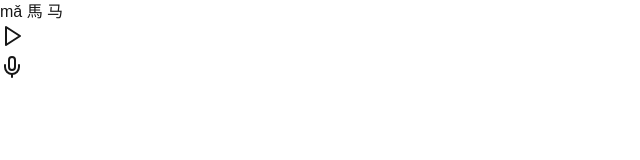
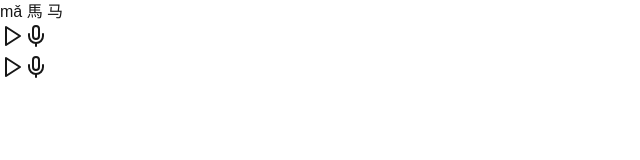
Before and after one commit to SkyBlue43/mandarin-tonal-app, a Next.js app in the folder Frontend/: page / in a window 1280 px wide. Shown: the top 160 px of the page, without its empty margins (0-640 px from the left). Built offline with nearby package versions, Linux system fonts and the light colour scheme.

Commit message:
Changed the component structure so each thing will have it's own component

```diff
--- /dev/null
+++ b/Frontend/src/app/components/oneWord.tsx
@@ -0,0 +1,69 @@
+import { LineChart, Line, XAxis, YAxis } from 'recharts';
+import { Play, Mic, Square } from 'lucide-react';
+import { useRouter } from 'next/navigation';
+
+type Props = {
+  handlePlay: () => void;
+  startRecording: () => void;
+  stopRecording: () => void;
+  recording: boolean;
+  referencePitch: { time: number; frequency: number }[];
+  alignedGraphData: { time: number; user: number; reference: number }[];
+  countMatches: (data: any[]) => number;
+};
+
+export default function OneWord({
+  handlePlay,
+  startRecording,
+  stopRecording,
+  recording,
+  referencePitch,
+  alignedGraphData,
+  countMatches,
+}: Props) {
+  const router = useRouter();
+
+  return (
+    <>
+      <div className='flex justify-center items-center w-full h-full'>
+        <button className="p-4 rounded-full bg-blue-500 text-white hover:bg-blue-600" onClick={handlePlay}>
+          <Play />
+        </button>
+        <button
+          className={`p-4 rounded-full text-white ${recording ? 'bg-red-500 hover:bg-red-600' : 'bg-green-500 hover:bg-green-600'}`}
+          onClick={recording ? stopRecording : startRecording}>
+          {recording ? <Square /> : <Mic />}
+        </button>
+      </div>
+
+      <div>{referencePitch.length > 0 && (
+        <LineChart width={400} height={300} data={referencePitch}>
+          <XAxis dataKey="time" tick={{ fontSize: 14 }} />
+          <YAxis tick={{ fontSize: 14 }} domain={['dataMin - 5', 'dataMax + 5']} tickFormatter={(value) => value.toFixed(1)} />
+          <Line type="monotone" dataKey="frequency" stroke="#8884d8" dot={false} strokeWidth={5} />
+        </LineChart>
+      )}</div>
+
+      <div>{Array.isArray(alignedGraphData) && alignedGraphData.length > 0 && (
+        <>
+          <LineChart width={400} height={300} data={alignedGraphData}>
+            <XAxis dataKey="time" tick={{ fontSize: 14 }} />
+            <YAxis tick={{ fontSize: 14 }} domain={['dataMin - 5', 'dataMax + 5']} tickFormatter={(value) => value.toFixed(1)} />
+            <Line type="monotone" dataKey="user" stroke="#82ca9d" dot={false} name="Your Pitch" strokeWidth={5} />
+            <Line type="monotone" dataKey="reference" stroke="#8884d8" dot={false} name="Reference Pitch" strokeWidth={5} />
+          </LineChart>
+          <p className="text-lg mt-2 text-center text-white">
+            You were {(countMatches(alignedGraphData) * 100).toFixed(1)}% accurate!
+          </p>
+          <div>
+            {(countMatches(alignedGraphData) * 100) > 90 && (
+              <button className='bg-green-500 p-4 text-lg text-center rounded-3xl' onClick={() => router.push('/nextPage')}>
+                Success! Next?
+              </button>
+            )}
+          </div>
+        </>
+      )}</div>
+    </>
+  );
+}
--- a/Frontend/src/app/page.tsx
+++ b/Frontend/src/app/page.tsx
@@ -1,15 +1,17 @@
 'use client'
 
+import OneWord from '@/app/components/oneWord';
 import { useRouter } from 'next/navigation'
 import { useState, useRef } from 'react'
 import { Mic, Play, Square } from 'lucide-react';
 import { LineChart, Line, XAxis, YAxis, Tooltip, CartesianGrid } from 'recharts';
 
-export default function Home() {
-  type PitchPoint = {
-    time: number;
-    frequency: number;
-  };
+type PitchPoint = {
+  time: number;
+  frequency: number;
+};
+
+export default function Main() {
   const router = useRouter();
   const [userPitch, setUserPitch] = useState<PitchPoint[]>([]);
   const [referencePitch, setReferencePitch] = useState<PitchPoint[]>([]);
@@ -107,48 +109,27 @@ export default function Home() {
   return (
     <main className="flex flex-col items-center justify-center min-h-screen w-screen text-[50px]">
       <h1>mǎ 馬 马</h1>
-      <div className="grid grid-cols-2 grid-rows-2 gap-4 w-full px-8 h-[600px]">
+      <div className="grid grid-cols-3 grid-rows-2 gap-4 w-full px-8 h-[600px]">
 
-        <div className='flex justify-center items-center w-full h-full'>
-          <button className="p-4 rounded-full bg-blue-500 text-white hover:bg-blue-600" onClick={handlePlay}>
-            <Play />
-          </button>
-        </div>
+        <OneWord
+          referencePitch={referencePitch}
+          alignedGraphData={alignedGraphData}
+          handlePlay={handlePlay}
+          startRecording={startRecording}
+          stopRecording={stopRecording}
+          recording={recording}
+          countMatches={countMatches}
+        />
 
-        <div>{referencePitch.length > 0 && (
-          <LineChart width={400} height={300} data={referencePitch}>
-            <XAxis dataKey="time" tick={{ fontSize: 14 }} />
-            <YAxis tick={{ fontSize: 14 }} domain={['dataMin - 5', 'dataMax + 5']} tickFormatter={(value) => value.toFixed(1)}/>
-            <Line type="monotone" dataKey="frequency" stroke="#8884d8" dot={false} strokeWidth={5} />
-          </LineChart>
-        )}</div>
-
-        <div className='flex justify-center items-center w-full h-full'>
-          <button
-            className={`p-4 rounded-full text-white ${recording ? 'bg-red-500 hover:bg-red-600' : 'bg-green-500 hover:bg-green-600'}`}
-            onClick={recording ? stopRecording : startRecording}>
-            {recording ? <Square /> : <Mic />}
-          </button></div>
-
-        <div>{Array.isArray(alignedGraphData) && alignedGraphData.length > 0 && (
-          <>
-            <LineChart width={400} height={300} data={alignedGraphData}>
-              <XAxis dataKey="time" tick={{ fontSize: 14 }} />
-              <YAxis tick={{ fontSize: 14 }} domain={['dataMin - 5', 'dataMax + 5']} tickFormatter={(value) => value.toFixed(1)}/>
-              <Line type="monotone" dataKey="user" stroke="#82ca9d" dot={false} name="Your Pitch" strokeWidth={5} />
-              <Line type="monotone" dataKey="reference" stroke="#8884d8" dot={false} name="Reference Pitch" strokeWidth={5} />
-            </LineChart>
-            <p className="text-lg mt-2 text-center text-white">
-              You were {(countMatches(alignedGraphData) * 100).toFixed(1)}% accurate!
-            </p>
-            <div>
-              {(countMatches(alignedGraphData) * 100) > 90 && (
-                <button className='bg-green-500 p-4 text-lg text-center rounded-3xl' onClick={() => router.push('/nextPage')}>
-                  Success! Next?
-                </button>
-              )}</div>
-          </>
-        )}</div>
+        <OneWord
+          referencePitch={referencePitch}
+          alignedGraphData={alignedGraphData}
+          handlePlay={handlePlay}
+          startRecording={startRecording}
+          stopRecording={stopRecording}
+          recording={recording}
+          countMatches={countMatches}
+        />
       </div>
     </main>
   );
```
